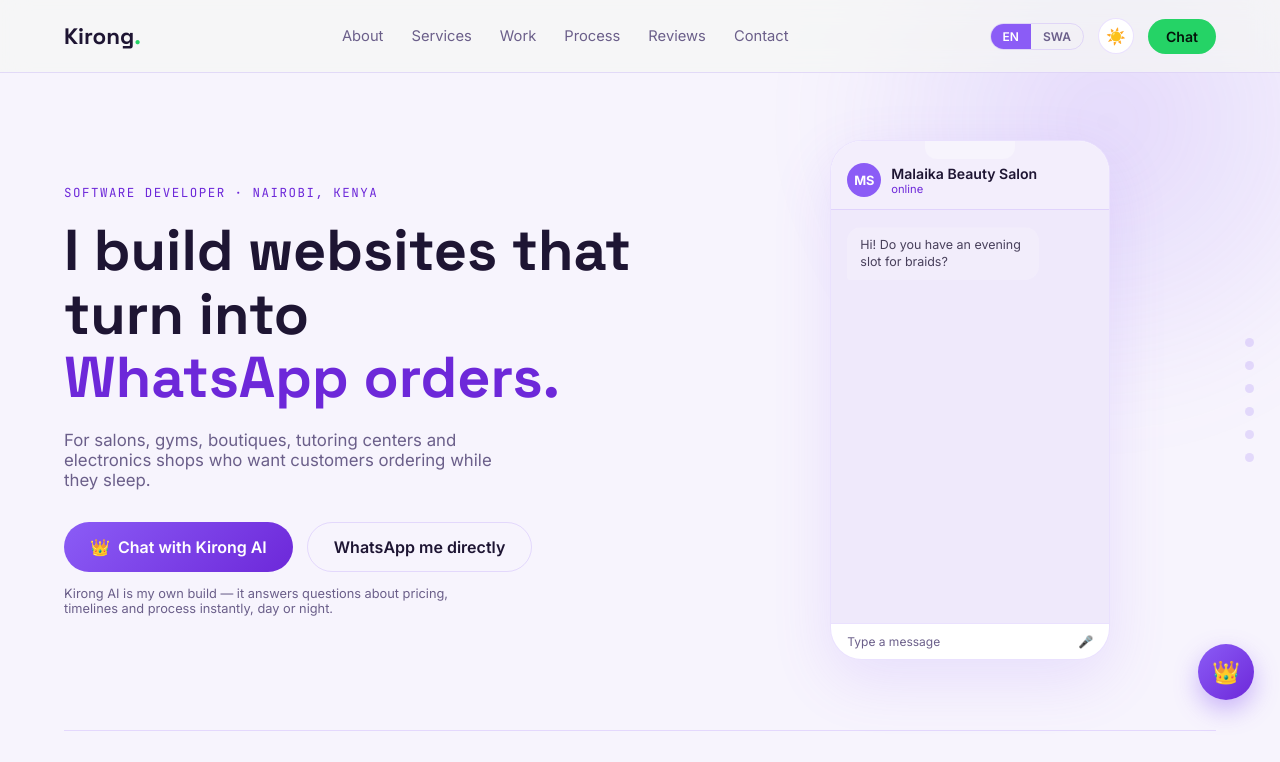
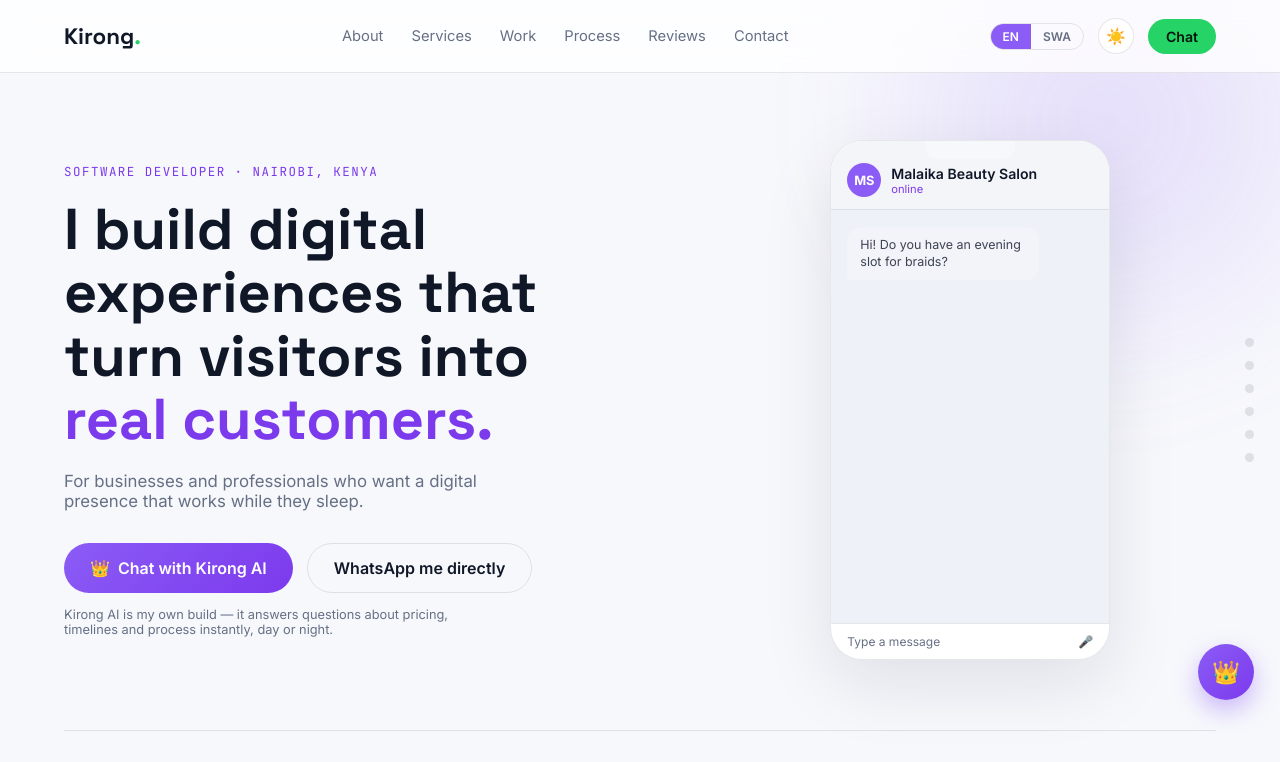
Before and after one commit to JobKwemoi/jobkwemoi.github.io, a plain HTML site: page index.html in a window 1280 px wide. Both pictures are taken after a click on the button "Toggle theme". Shown: the top 762 px of the page. Drawn offline with Linux system fonts and the light colour scheme.

Commit message:
Update my file

```diff
--- a/index.html
+++ b/index.html
@@ -3,8 +3,8 @@
 <head>
 <meta charset="UTF-8">
 <meta name="viewport" content="width=device-width, initial-scale=1.0">
-<title>Kirong Job Kwemoi | Web Developer Nairobi — Websites That Take WhatsApp Orders</title>
-<meta name="description" content="I build fast, AI-powered websites for salons, gyms, boutiques, tutors & electronics shops in Kenya. WhatsApp ordering, 1.2s load on 3G. Based in Nairobi.">
+<title>Kirong Job Kwemoi | AI Developer Kenya — Websites & Digital Experiences</title>
+<meta name="description" content="I build fast, AI-powered websites and digital experiences for businesses, professionals and organizations in Kenya. Built for growth, visibility and real customer action.">
 <meta name="keywords" content="Kirong Job Kwemoi, Job Kwemoi, Kirong Job Kwemoi AI Developer, web developer Kenya, website Nairobi, WhatsApp developer, AI website Kenya, salon booking website, boutique e-commerce Kenya, tuition center website, business website Nairobi">
 <meta name="author" content="Kirong Job Kwemoi">
 <meta name="theme-color" content="#0A0F0D">
@@ -17,7 +17,7 @@
 <link rel="preload" as="image" href="https://jobkwemoi.github.io/images/kirong-headshot.jpg" fetchpriority="high">
 
 <meta property="og:title" content="Kirong Job Kwemoi | Web Developer Nairobi 👑">
-<meta property="og:description" content="I build AI-powered, WhatsApp-order websites for salons, gyms, boutiques, tutors & electronics shops in Kenya.">
+<meta property="og:description" content="I build AI-powered websites and digital experiences for businesses, professionals and organizations in Kenya.">
 <meta property="og:image" content="https://jobkwemoi.github.io/images/kirong-headshot.jpg">
 <meta property="og:image:width" content="800">
 <meta property="og:image:height" content="800">
@@ -27,7 +27,7 @@
 
 <meta name="twitter:card" content="summary_large_image">
 <meta name="twitter:title" content="Kirong Job Kwemoi | Web Developer Nairobi 👑">
-<meta name="twitter:description" content="I build AI-powered, WhatsApp-order websites for salons, gyms, boutiques, tutors & electronics shops in Kenya.">
+<meta name="twitter:description" content="I build AI-powered websites and digital experiences for businesses, professionals and organizations in Kenya.">
 <meta name="twitter:image" content="https://jobkwemoi.github.io/images/kirong-headshot.jpg">
 <meta name="twitter:image:alt" content="Kirong Job Kwemoi - AI Developer Kenya">
 
@@ -38,7 +38,7 @@
   "name":"Kirong Job Kwemoi",
   "alternateName":["Job Kwemoi","Kirong Job","Job Kirong","Job Kwemoi Kirong"],
   "jobTitle":"AI Developer",
-  "description":"Kirong Job Kwemoi - AI Developer in Nairobi, Kenya. Builder of Kirong AI Pro with M-Pesa STK. Builds fast websites that take WhatsApp orders.",
+  "description":"Kirong Job Kwemoi - AI Developer in Nairobi, Kenya. Builder of Kirong AI Pro with M-Pesa STK. Builds fast websites and digital experiences designed to turn attention into action.",
   "image":{
     "@type":"ImageObject",
     "url":"https://jobkwemoi.github.io/images/kirong-headshot.jpg",
@@ -62,35 +62,35 @@
 
 /* ===== TOKENS ===== */
 :root{
-  --bg:#0A0F0D;
-  --bg-alt:#0E1512;
-  --surface:#131B17;
-  --surface-2:#182019;
-  --border:rgba(255,255,255,0.08);
-  --text:#F2F5F3;
-  --text-muted:#8FA39B;
+  --bg:#07090D;
+  --bg-alt:#0C1017;
+  --surface:#10151E;
+  --surface-2:#151C28;
+  --border:rgba(255,255,255,0.09);
+  --text:#F5F7FB;
+  --text-muted:#98A2B3;
   --green:#25D366;
-  --green-dim:#1B9C4A;
-  --red:#E63946;
-  --amber:#F2A93B;
-  --purple:#8b5cf6;
-  --purple-dim:#6d28d9;
+  --green-dim:#19A653;
+  --red:#EF4444;
+  --amber:#F59E0B;
+  --purple:#8B5CF6;
+  --purple-dim:#7C3AED;
   --radius:18px;
   --radius-sm:10px;
   --font-display:'Space Grotesk',sans-serif;
   --font-body:'Inter',sans-serif;
   --font-mono:'JetBrains Mono',monospace;
-  --shadow:0 20px 60px rgba(0,0,0,0.35);
+  --shadow:0 24px 80px rgba(0,0,0,0.42);
 }
 [data-theme="light"]{
-  --bg:#F7F4FD;
-  --bg-alt:#EFE9FB;
+  --bg:#F7F8FC;
+  --bg-alt:#EEF1F7;
   --surface:#FFFFFF;
-  --surface-2:#F3EEFC;
-  --border:rgba(139,92,246,0.18);
-  --text:#1E1533;
-  --text-muted:#6B5F8A;
-  --shadow:0 20px 60px rgba(139,92,246,0.14);
+  --surface-2:#F3F5F9;
+  --border:rgba(15,23,42,0.10);
+  --text:#101828;
+  --text-muted:#667085;
+  --shadow:0 24px 70px rgba(15,23,42,0.10);
 }
 [data-theme="light"] .hero-glow{
   background:radial-gradient(circle,rgba(139,92,246,0.18),transparent 70%);
@@ -123,6 +123,9 @@ body{
   overflow-x:hidden;
   transition:background .4s ease,color .4s ease;
 }
+:root{color-scheme:dark;}
+[data-theme="light"]{color-scheme:light;}
+::selection{background:rgba(139,92,246,.28);color:var(--text);}
 @media (prefers-reduced-motion:reduce){
   html{scroll-behavior:auto;}
   *{animation-duration:.01ms !important;animation-iteration-count:1 !important;transition-duration:.01ms !important;}
@@ -231,10 +234,10 @@ img{max-width:100%;display:block;}
   display:flex;align-items:center;justify-content:space-between;
   padding:18px 5%;
   backdrop-filter:blur(14px);
-  background:rgba(10,15,13,0.55);
+  background:rgba(7,9,13,0.72);
   border-bottom:1px solid var(--border);
 }
-[data-theme="light"] .nav{background:rgba(245,247,244,0.7);}
+[data-theme="light"] .nav{background:rgba(255,255,255,0.78);}
 .nav-logo{font-family:var(--font-display);font-weight:700;font-size:1.4rem;}
 .nav-logo span{color:var(--green);}
 .nav-links{display:flex;gap:28px;font-size:.92rem;}
@@ -708,10 +711,10 @@ footer{position:relative}footer:before{content:"";display:block;width:100%;heigh
     <div class="hero-copy">
       <p class="eyebrow" data-en="SOFTWARE  DEVELOPER · NAIROBI, KENYA" data-swa="MSANIDI PROGRAMU · NAIROBI, KENYA">SOFTWARE DEVELOPER · NAIROBI, KENYA</p>
       <h1 class="hero-title">
-        <span data-en="I build websites that turn into" data-swa="Najenga tovuti zinazogeuka kuwa">I build websites that turn into</span>
-        <span class="hero-highlight" data-en="WhatsApp orders." data-swa="oda za WhatsApp.">WhatsApp orders.</span>
+        <span data-en="I build digital experiences that turn visitors into" data-swa="Najenga tovuti zinazogeuka kuwa">I build digital experiences that turn visitors into</span>
+        <span class="hero-highlight" data-en="real customers." data-swa="wateja halisi.">real customers.</span>
       </h1>
-      <p class="hero-sub" data-en="For salons, gyms, boutiques, tutoring centers and electronics shops who want customers ordering while they sleep." data-swa="Kwa saluni, gym, maduka ya mitindo, vituo vya masomo na maduka ya vifaa vya umeme vinavyotaka wateja waagize hata wakiwa wamelala.">For salons, gyms, boutiques, tutoring centers and electronics shops who want customers ordering while they sleep.</p>
+      <p class="hero-sub" data-en="For businesses and professionals who want a digital presence that works while they sleep." data-swa="Kwa biashara na wataalamu wanaotaka uwepo wa kidijitali unaofanya kazi hata wakiwa wamelala.">For businesses and professionals who want a digital presence that works while they sleep.</p>
       <div class="hero-actions">
         <button class="btn-primary btn-ai" id="heroAiBtn">
           👑 <span data-en="Chat with Kirong AI" data-swa="Ongea na Kirong AI">Chat with Kirong AI</span>
```
